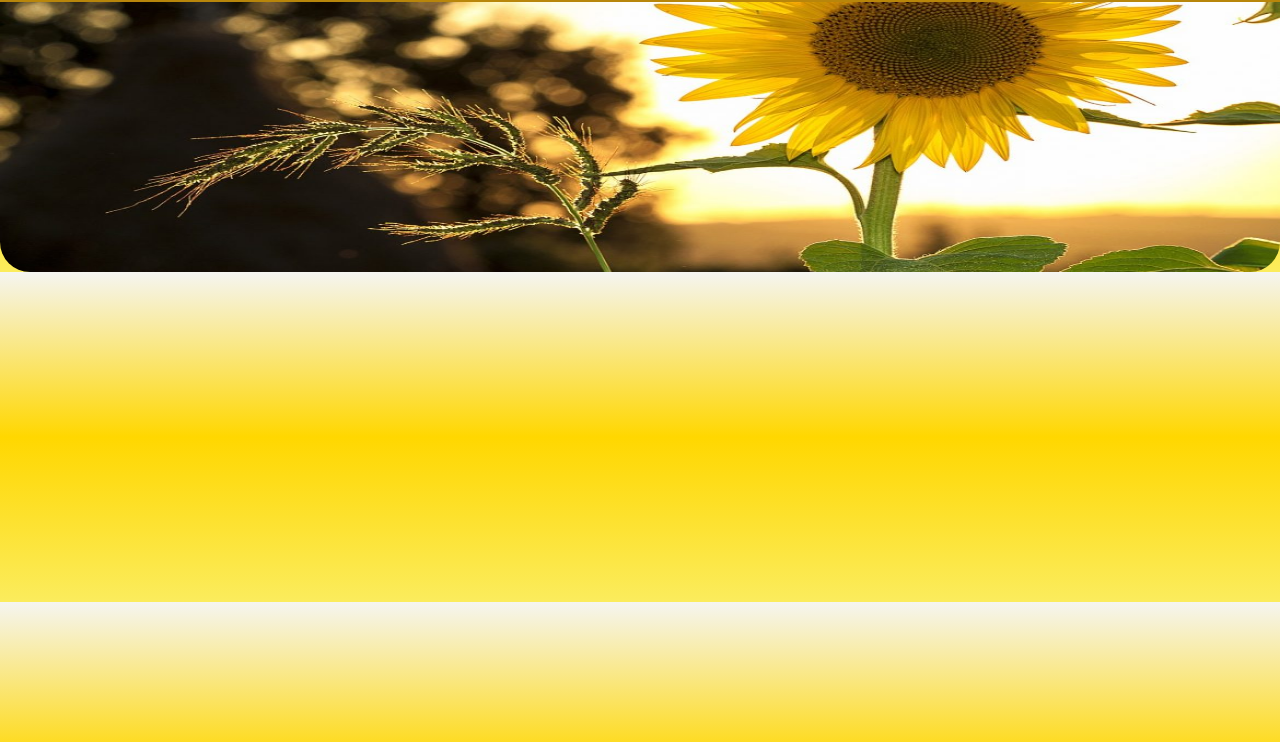
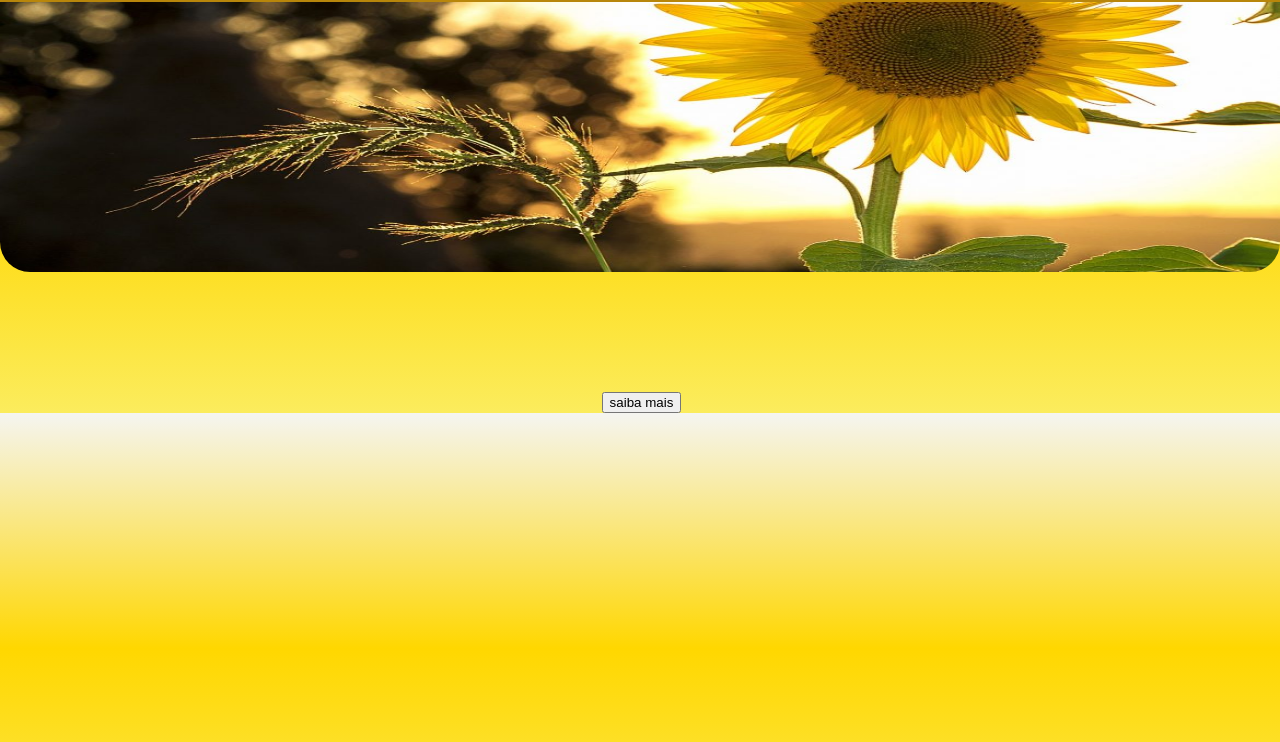
Before and after one commit to evelynsantosbandtec/site-pessoal, a plain HTML site: page desafio.html in a window 1280 px wide. Shown: the part 58-800 px from the top of the page. Drawn offline with Linux system fonts and the light colour scheme.

Commit message:
site pessoal

```diff
--- a/desafio.html
+++ b/desafio.html
@@ -29,6 +29,7 @@
   <img class= "imagem" src="girassol2.jpg">
   <img class="imagem " src="girassol5.jpg" >
 </div>
+<button style="margin-left: 47vw; margin-top: 120px" id="soluçao" onclick="funçao()">saiba mais </button>
 
 <script>
 var myIndex = 0;
```
